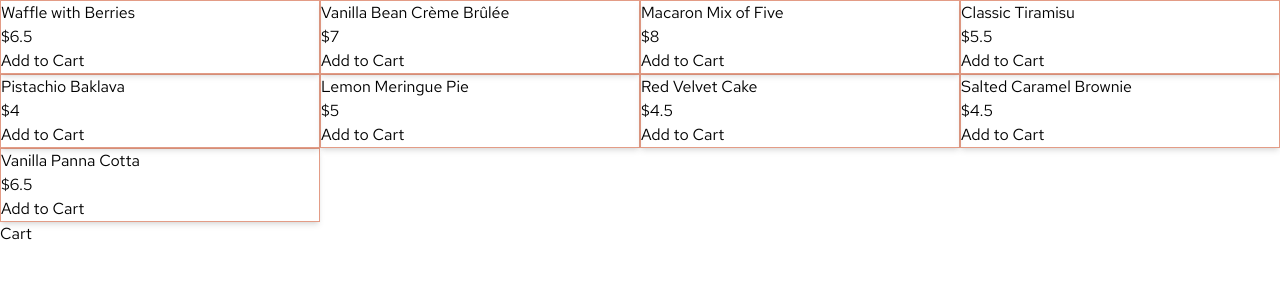
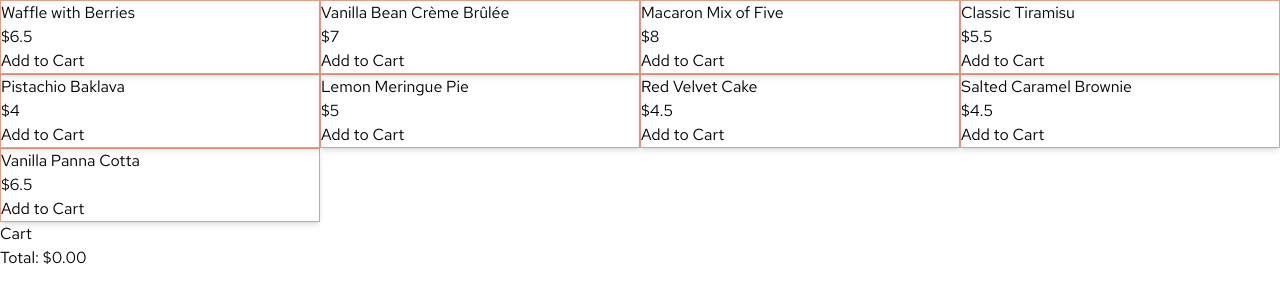
Before and after one commit to solvman/product-list-with-cart-main, a Next.js app: page / in a window 1280 px wide. Shown: the top 302 px of the page. Built offline with nearby package versions, Linux system fonts and the light colour scheme.

Commit message:
feat: Add total price to Cart component

```diff
--- a/components/Cart.tsx
+++ b/components/Cart.tsx
@@ -4,7 +4,7 @@ import useCart from "@/hooks/useCart";
 import CartItem from "./CartItem";
 
 function Cart() {
-  const { cart } = useCart();
+  const { cart, totalPrice } = useCart();
 
   return (
     <section>
@@ -18,6 +18,7 @@ function Cart() {
           );
         })}
       </ul>
+      <p>Total: {totalPrice}</p>
     </section>
   );
 }
```
